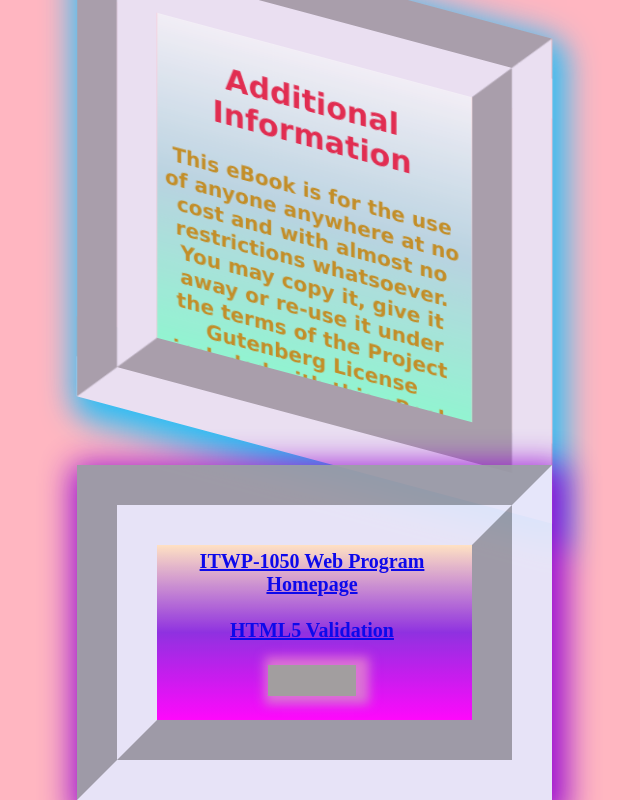
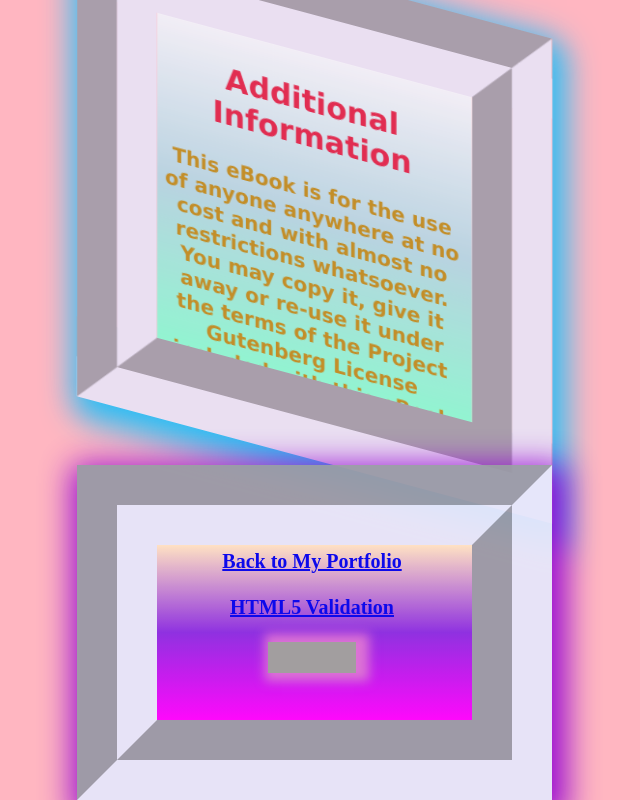
Before and after one commit to CalleyG/Language-of-Flowers.github.io, a plain HTML site: page index.html in a window 1280 px wide. Shown: the part 1645-2445 px from the top of the page, without its empty margins (356-996 px from the left). Drawn offline with Linux system fonts and the light colour scheme; grey boxes are pictures that could not be loaded.

Commit message:
Update index.html
Added an option back to my portfolio in my footer.

```diff
--- a/index.html
+++ b/index.html
@@ -253,7 +253,7 @@ the trademark license, especially commercial redistribution.</p>
 <!--Footer with Validation, also added is an ID and a Class to create continuity with the rest of the webpage-->
 <footer>
 
-<p class="box_class" id="footer_block"><!--Hyperlink for W3C validation and the CSS validation --> <a href="../home.htm">ITWP-1050 Web Program Homepage</a><br><br>
+<p class="box_class" id="footer_block"><!--Hyperlink for W3C validation and the CSS validation --> <a href="https://calleyg.github.io/My_Portfolio.github.io/">Back to My Portfolio</a><br><br>
 <a href="http://validator.w3.org/check?uri=referer"
 	 title="HTML5 Validation">HTML5 Validation</a><br><br>
 	 <a href="http://jigsaw.w3.org/css-validator/check/referer">
```
